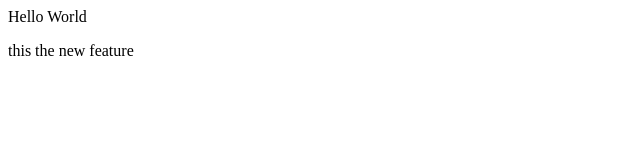
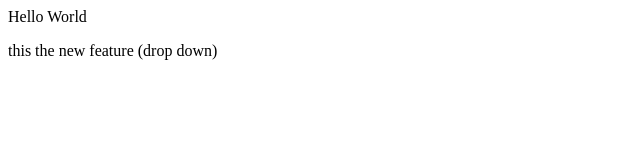
Before and after one commit to Premraj3414/localrepo, a plain HTML site: page index.html in a window 1280 px wide. Shown: the full height of the page, 0-640 px from the left. Drawn offline with Linux system fonts and the light colour scheme.

Commit message:
add drop down

```diff
--- a/index.html
+++ b/index.html
@@ -1,3 +1,3 @@
 <p> Hello World</p>
 
-<p>this the new feature</p>
+<p>this the new feature (drop down)</p>
```
